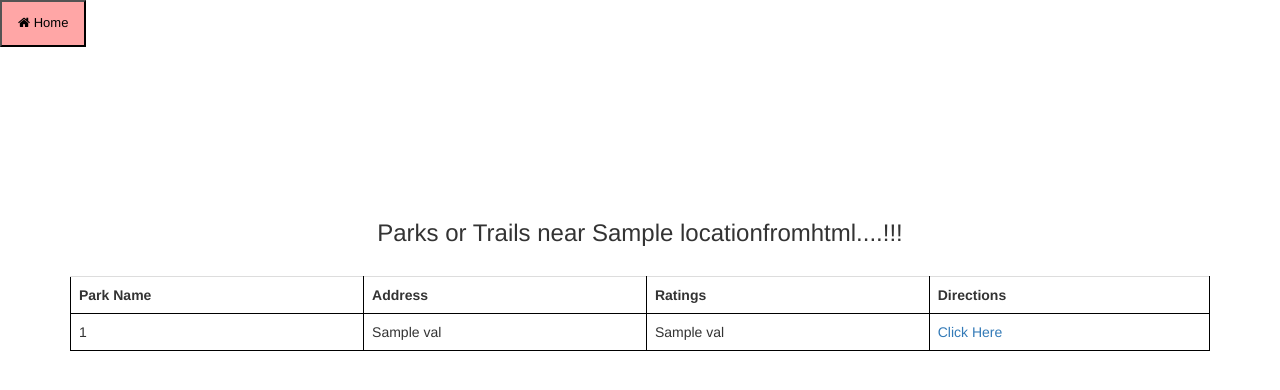
After one commit to Sukanya-Kothapally/FullStack-Project, a Flask app: template templates/recreation.html in a window 1280 px wide. The commit adds this page. Shown: the top 390 px of the page. Run offline with Flask 2, Linux system fonts and the light colour scheme; the template is opened without the code that fills it: most values are stand-ins (such as "Sample title", 1, 10 or a date in 2020); some libraries are stand-ins or nearby versions.

Commit message:
recreation files

```diff
--- a/app.py
+++ b/app.py
@@ -1,5 +1,7 @@
 import json
-from flask import Flask, render_template, request
+from flask import Flask, render_template
+import recreation as rec
+
 
 app = Flask(__name__)
 
@@ -7,5 +9,20 @@ app = Flask(__name__)
 def index():
     return render_template("index.html")
 
+@app.route('/live+/recreation/', methods=['POST','GET'])
+def location():
+        return render_template("recreationform.html")
+
+@app.route("/live+/recreationdata/",methods=['POST','GET'])
+def map_doc():
+        recDict=rec.fetch()
+        locationfromhtml=rec.locationfunction()
+        if(recDict=="No Location given, Please give a place!!!"):
+            return render_template("recreationform.html", recDict=recDict)
+        else:
+            Dictstr=json.dumps(recDict)
+            resultsdata=json.loads(Dictstr)
+            return render_template("recreation.html", resultsdata=resultsdata,locationfromhtml=locationfromhtml)
+
 if __name__ == '__main__':
     app.run(debug=True)
--- a/requirements.txt
+++ b/requirements.txt
@@ -2,3 +2,4 @@ pip ==18.1
 flask ==1.0.2
 request ==1.0.2
 requests ==2.19.1
+googlemaps==3.0.2
--- a/static/css/index.css
+++ b/static/css/index.css
@@ -1,8 +1,6 @@
-
 #first{
     text-align: top;
     background-color: #f5b1b1;
-
 }
 #first:hover{
     background-color:rgb(214, 84, 61);
@@ -39,6 +37,4 @@
 #plusimg{
     width: 150px;
     height: 150px;
-
-
 }
--- /dev/null
+++ b/static/css/recreation.css
@@ -0,0 +1,25 @@
+.homebtn {
+    background-color:rgb(255, 166, 166);
+    color: black;
+    padding: 12px 16px;
+    font-size: small;
+    cursor: pointer;
+    position:absolute;
+    top:0;
+    left:0;
+  }
+  .container
+{
+    padding-top: 200px;
+}
+.headings{
+font-style:Bold;
+}
+table, th, td {
+  border: 1px solid black;
+  border-collapse: collapse;
+}
+h3{
+text-align:center;
+font-style:bold;
+}
--- /dev/null
+++ b/templates/recreation.html
@@ -0,0 +1,41 @@
+<!DOCTYPE html>
+<html lang="en">
+<head><title>Park Locations</title>
+<meta charset="utf-8">
+  <meta name="viewport" content="width=device-width, initial-scale=1">
+  <link rel="stylesheet" href="https://maxcdn.bootstrapcdn.com/bootstrap/3.3.7/css/bootstrap.min.css">
+   <link rel="stylesheet" href="https://maxcdn.bootstrapcdn.com/font-awesome/4.7.0/css/font-awesome.min.css">
+  <script src="https://ajax.googleapis.com/ajax/libs/jquery/3.3.1/jquery.min.js"></script>
+  <script src="https://maxcdn.bootstrapcdn.com/bootstrap/3.3.7/js/bootstrap.min.js"></script>
+   <link rel = "stylesheet" type = "text/css" href = "/static/css/recreation.css" >
+
+</head>
+<body class="background">
+ <header>
+        <div>
+            <a href="/live+/recreation/" class="home" id="home"><button class="homebtn"><i class="fa fa-home"></i> Home </button></a>
+        </div>
+ </header>
+ <div class="container">
+     <table class="table">
+         <h3> Parks or Trails near {{locationfromhtml}}....!!!</h3><br>
+         <tr class="headings">
+             <th>Park Name</th>
+             <th>Address</th>
+             <th>Ratings</th>
+             <th>Directions</th>
+
+         </tr>
+         {% for val in resultsdata %}
+         <tr>
+            <td> {{ val[0] }} </td>
+            <td> {{ val[1] }} </td>
+             <td> {{ val[2] }} </td>
+             <td><a href="https://www.google.com/maps/search/?api=1&query={{ val[0] }}">Click Here</a> </td>
+         </tr>
+        {% endfor %}
+     </table>
+ </div>
+<!--<div>{{location}}</div>-->
+</body>
+</html>
```
Also changed, not shown: recreation.py (added, +21 -0 lines), static/css/recreationform.css (added, +39 -0 lines), templates/index.html (+5 -8 lines), templates/recreationform.html (added, +28 -0 lines).
